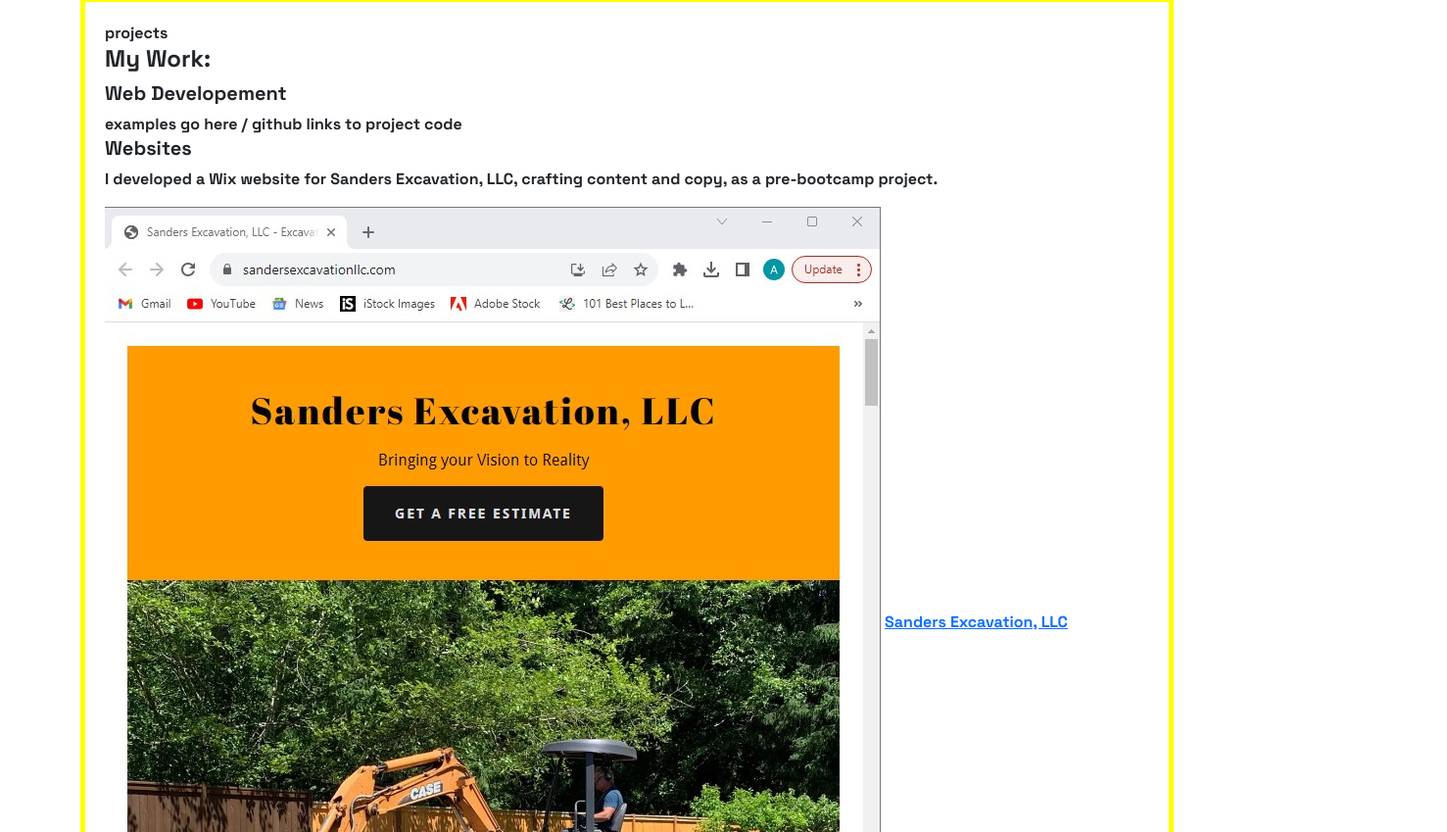
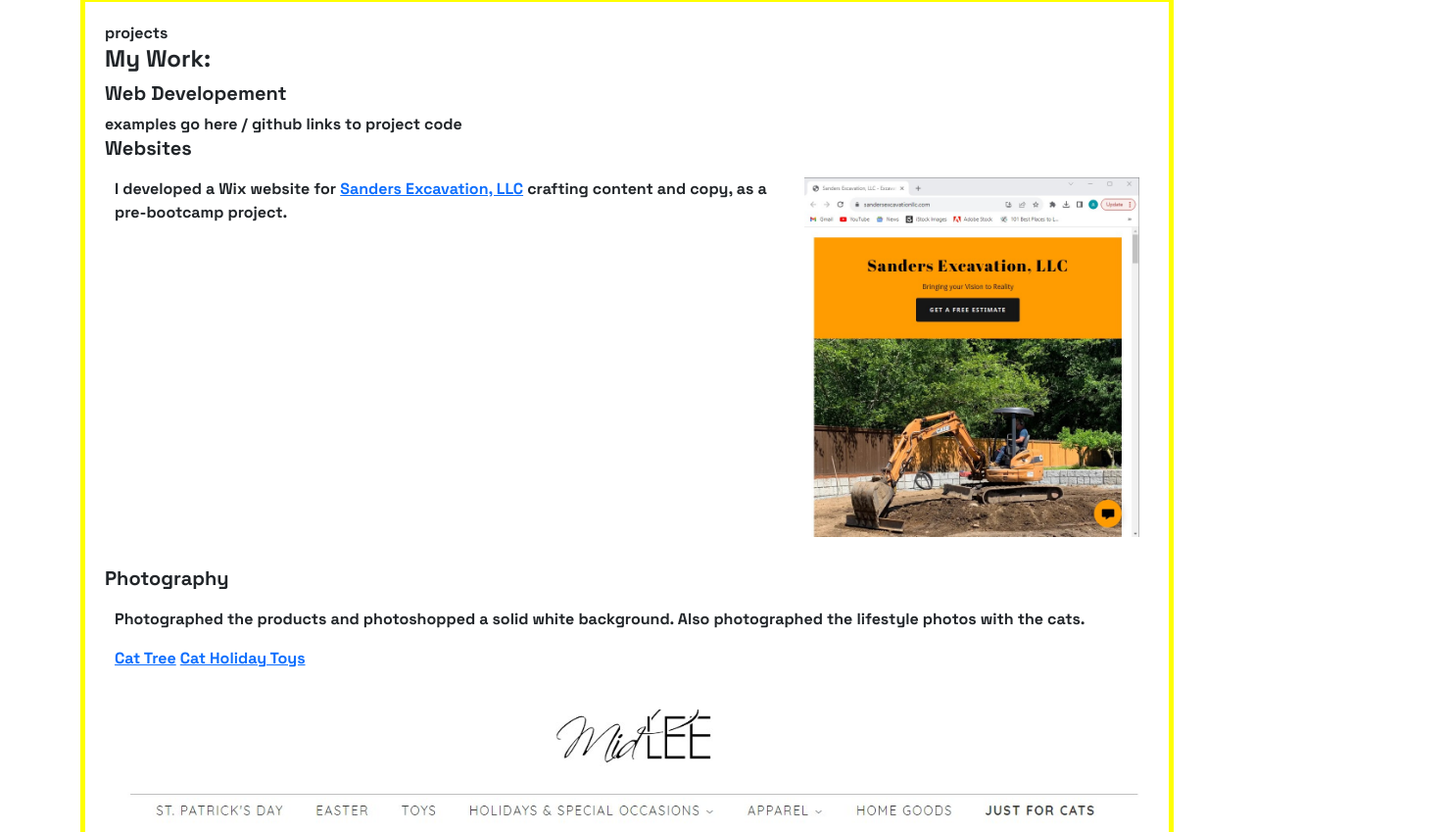
Before and after one commit to AlyRehm/Professional_Site, a plain HTML site: page index.html in a window 1280 px wide. Shown: the part 1071-1920 px from the top of the page at 98% size, 1477 px wide, since content can reach past the window. Drawn offline with nearby package versions, Linux system fonts and the light colour scheme.

Commit message:
Began formatting my work
Began formatting my work section after accidentally pulling outdated details from a different branch.

```diff
--- a/index.html
+++ b/index.html
@@ -190,19 +190,34 @@
 
 
                 <h5>Websites</h5>
-                <p>I developed a Wix website for Sanders Excavation, LLC, crafting content and copy, as a pre-bootcamp project.</p>
-                <img src="/images/myWork/SandersExcavationWebsite.jpg" alt="SandersExcavationLLC.com | Website created by Alysob=n">
-                <a href="https://sandersexcavationllc.com/">Sanders Excavation, LLC</a>
+                <div class="project-container">
+                    <div class="project-text">
+                        <p>I developed a Wix website for <a href="https://sandersexcavationllc.com/">Sanders Excavation, LLC</a> crafting content and copy, as a pre-bootcamp project.</p>
+                    </div>
+                    <div class="project-image">
+                        <img src="/images/myWork/SandersExcavationWebsite.jpg" alt="SandersExcavationLLC.com | Website created by Alysob=n">
+                    </div>
+                </div>
+
+                <h5>Photography</h5>
+                <div class="project-container">
+                    <div class="project-text">
+                        <p>Photographed the products and photoshopped a solid white background. Also photographed the lifestyle photos with the cats. </p>
+                        <a href="https://midleedesigns.com/collections/just-for-cats-1/products/midlee-tree-decorative-cat-scratcher">Cat Tree</a>
+                        <a href="https://midleedesigns.com/collections/hanukkah/products/midlee-hanukkah-felt-wool-cat-toy-set-2-balls-dreidel">Cat Holiday Toys</a>
+                    </div>
+                </div>
+                <div class="project-container">
+                    <div class="project-image">
+                        <img src="/images/myWork/midleecatscratcher.jpg" alt="Midlee Designs. photography by Alyson Rehm">
+                        <img src="/images/myWork/midleecattoy.jpg" alt="Midlee Designs, photography by Alyson Rehm">
+                    </div>
+                </div>
 
 
-                <h5>Photography</h5>
-                <p>Photographed the products and photoshopped a solid white background. Also photographed the lifestyle photos with the cats. </p>
-                <a href="https://midleedesigns.com/collections/just-for-cats-1/products/midlee-tree-decorative-cat-scratcher">Cat Tree</a>
-                <img src="/images/myWork/midleecatscratcher.jpg" alt="Midlee Designs. photography by Alyson Rehm">
-                <a href="https://midleedesigns.com/collections/just-for-cats-1/products/midlee-tree-decorative-cat-scratcher">Cat Tree</a>
 
-                <a href="https://midleedesigns.com/collections/hanukkah/products/midlee-hanukkah-felt-wool-cat-toy-set-2-balls-dreidel">Cat Holiday Toys</a>
-                <img src="/images/myWork/midleecattoy.jpg" alt="Midlee Designs, photography by Alyson Rehm">
+
+
 
             </div>
 
--- a/style.css
+++ b/style.css
@@ -111,10 +111,30 @@ h1 {
 /* SECTION THREE - PROJECTS */
 .projects {
     border: 5px solid yellow;
-    padding: 20px; /* Adding some padding for spacing */
+    padding: 20px;
 }
 
+.project-container {
+    display: flex;
+    flex-wrap: wrap; /* Allow items to wrap to a new line if needed */
+    margin-bottom: 20px; /* Add margin between sections */
+}
 
+.project-text {
+    flex: 2; /* Take up 2/3 of the available space */
+    padding: 10px;
+}
+
+.project-image {
+    flex: 1; /* Take up 1/3 of the available space */
+    padding: 10px;
+}
+
+/* Responsive Image */
+.project-image img {
+    max-width: 100%;
+    height: auto;
+}
 
 /* SECTION FOUR - MORE ABOUT ME */
 .just_me {
```
